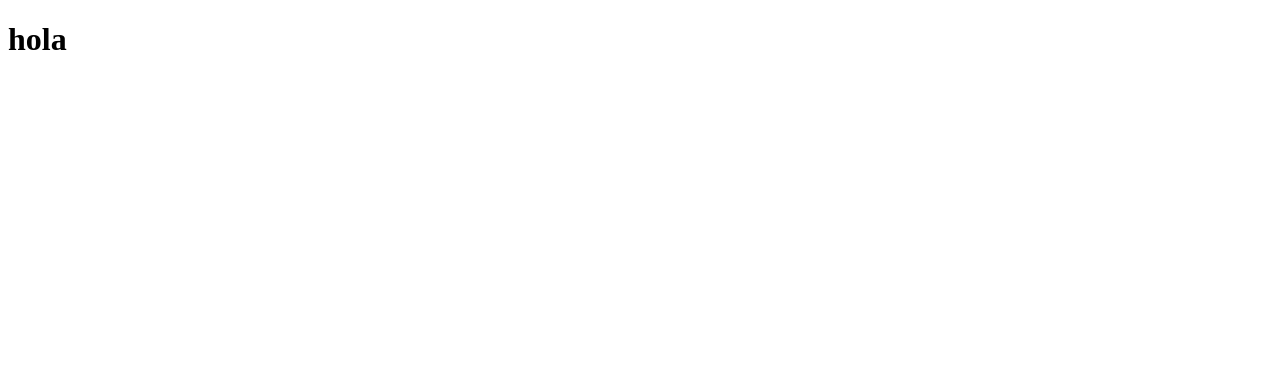
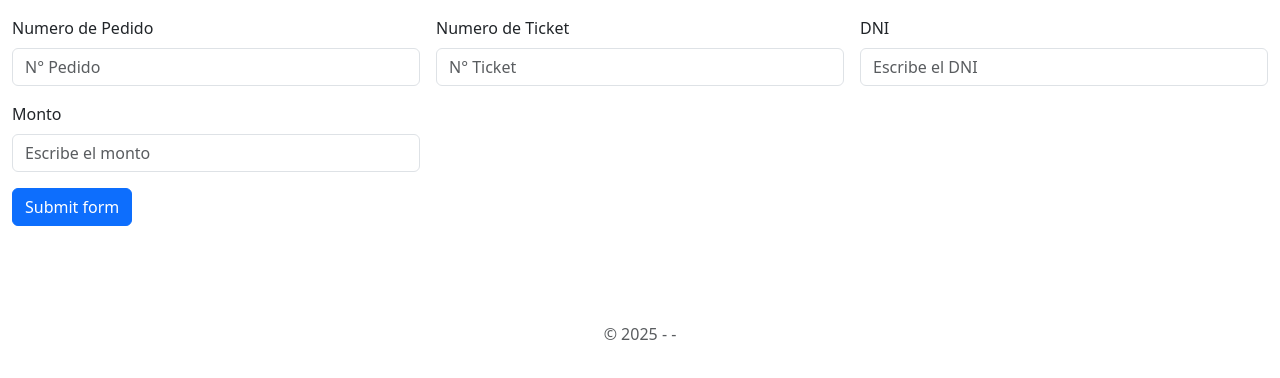
Before and after one commit to emilianogasco1999/reciboVentas, a React (Vite) app: page / in a window 1280 px wide. Shown: the top 378 px of the page. Built offline with nearby package versions, Linux system fonts and the light colour scheme.

Commit message:
commit de prueba

```diff
--- a/package.json
+++ b/package.json
@@ -10,6 +10,8 @@
     "preview": "vite preview"
   },
   "dependencies": {
+    "bootstrap": "^5.3.3",
+    "bootstrap-icons": "^1.11.3",
     "react": "^19.0.0",
     "react-dom": "^19.0.0"
   },
--- a/src/App.jsx
+++ b/src/App.jsx
@@ -1,10 +1,55 @@
+import React, { useEffect } from "react";
+import Container from "./components/gen/container/Container"
+import Footer from "./components/spec/footer/Footer"
+import Input from "./components/gen/Input/Input";
+import { fromReciboVentas } from './data/dataForm.js';
+
 
 function App() {
+  useEffect(() => {
+    const forms = document.querySelectorAll('.needs-validation');
+
+    const handleSubmit = (event) => {
+      const form = event.target;
+      if (!form.checkValidity()) {
+        event.preventDefault();
+        event.stopPropagation();
+      }
+      form.classList.add('was-validated');
+    };
+
+    forms.forEach(form => form.addEventListener('submit', handleSubmit));
+
+    return () => {
+      forms.forEach(form => form.removeEventListener('submit', handleSubmit));
+    };
+  }, []);
+
+  console.log(fromReciboVentas)
 
   return (
-    <>
-      <h1>hola</h1>
-    </>
+    <Container className={'mt-3'} size={'fluid'}>
+
+      <form class="row g-3 needs-validation" noValidate>
+        {fromReciboVentas.map((input, index) => (
+          <div class="col-6 col-md-4">
+            <Input
+              key={index} // Clave única por cada input
+              titulo={input.titulo}
+              type={input.type}
+              placeholder={input.placeholder}
+              required={input.required}
+              errorText={input.errorText}
+            />
+          </div>
+        ))}
+        <div class="col-12">
+          <button class="btn btn-primary" type="submit">Submit form</button>
+        </div>
+      </form>
+
+      <Footer />
+    </Container>
   )
 }
 
--- /dev/null
+++ b/src/components/gen/Input/Input.jsx
@@ -0,0 +1,24 @@
+
+
+const Input = ({ titulo, required, type, errorText, placeholder }) => {
+
+  const isRequired = required ? true : false;
+
+  return (
+    <>
+      <label for="validationCustom01" class="form-label">{titulo}</label>
+      <input
+        type={type}
+        class="form-control"
+        id="validationCustom01"
+        placeholder={placeholder}
+        required={isRequired}
+      />
+      <div class="invalid-feedback">
+        {errorText}
+      </div>
+    </>
+  )
+}
+
+export default Input
--- /dev/null
+++ b/src/components/gen/container/Container.jsx
@@ -0,0 +1,13 @@
+
+
+const Container = ({ size, children, className }) => {
+  const existingSize = size ? `container-${size}` : 'container'
+  return (
+    <div className={`${existingSize} ${className}`} >
+      {children}
+    </div>
+
+  )
+}
+
+export default Container
--- /dev/null
+++ b/src/components/spec/footer/Footer.jsx
@@ -0,0 +1,13 @@
+import React from 'react'
+
+const Footer = () => {
+  const year = new Date().getFullYear();
+
+  return (
+    <footer className="my-5 pt-5 text-muted text-center text-small ">
+      <p className="mb-1">© {year} - {import.meta.env.VITE_COMPANY_NAME} - {import.meta.env.VITE_PROGRAMMER_NAME} </p>
+    </footer>
+  )
+}
+
+export default Footer
--- /dev/null
+++ b/src/data/dataForm.js
@@ -0,0 +1,30 @@
+export const fromReciboVentas = [
+  {
+    titulo: 'Numero de Pedido',
+    required: true,
+    type: 'number',
+    errorText: 'Escribe un numero de pedido',
+    placeholder:'N° Pedido'
+  },
+  {
+    titulo: 'Numero de Ticket',
+    required: true,
+    type: 'number',
+    errorText: 'Escribe un numero de ticket',
+    placeholder:'N° Ticket'
+  },
+  {
+    titulo: 'DNI',
+    required: false,
+    type: 'number',
+    errorText: 'introduce el dni',
+    placeholder:'Escribe el DNI'
+  },
+  {
+    titulo: 'Monto',
+    required: false,
+    type: 'number',
+    errorText: 'introduce el monto',
+    placeholder:'Escribe el monto'
+  },
+]
--- a/src/main.jsx
+++ b/src/main.jsx
@@ -1,5 +1,9 @@
 import { StrictMode } from 'react'
 import { createRoot } from 'react-dom/client'
+import 'bootstrap/dist/css/bootstrap.min.css';
+import 'bootstrap/dist/js/bootstrap.min.js';
+import 'bootstrap-icons//font/bootstrap-icons.min.css';
+
 import App from './App.jsx'
 
 createRoot(document.getElementById('root')).render(
```
